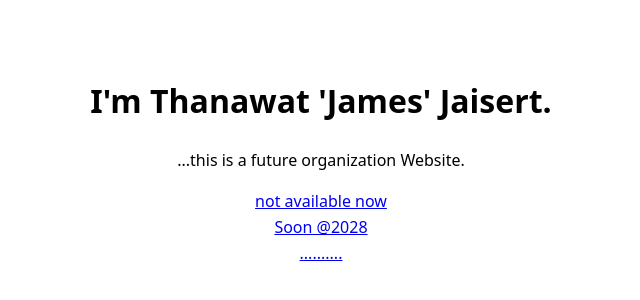
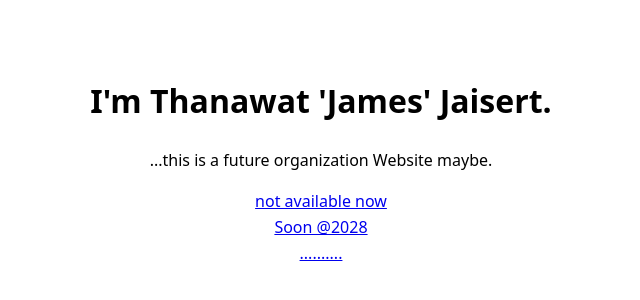
Before and after one commit to Crit1cal/Nothing_website, a plain HTML site: page index.html in a window 1280 px wide. Shown: the part 208-508 px from the top of the page, without its empty margins (319-959 px from the left). Drawn offline with Linux system fonts and the light colour scheme.

Commit message:
Update index.html

```diff
--- a/index.html
+++ b/index.html
@@ -35,7 +35,7 @@
     </h1>
 
     <p class="p-note">
-      ...this is a future organization Website.
+      ...this is a future organization Website maybe.
     </p>
 
     <ul>
```
